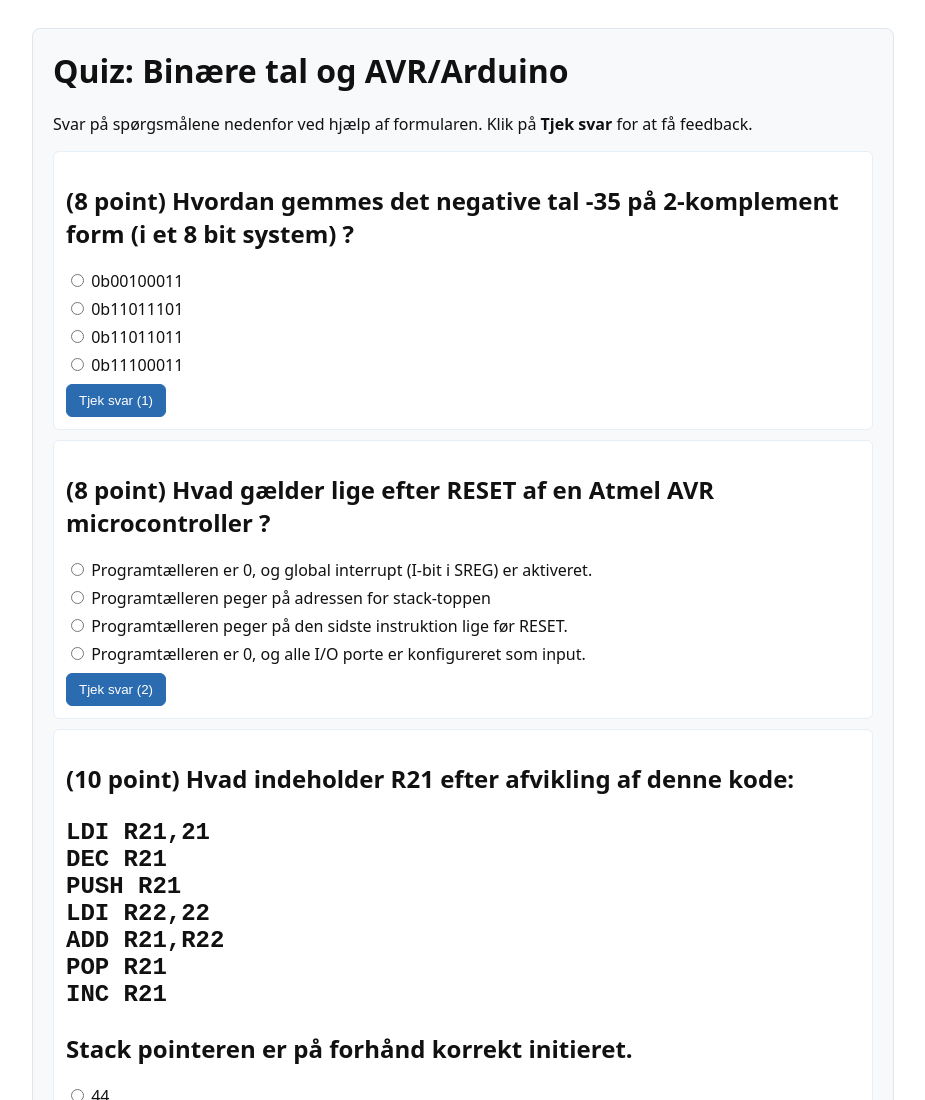
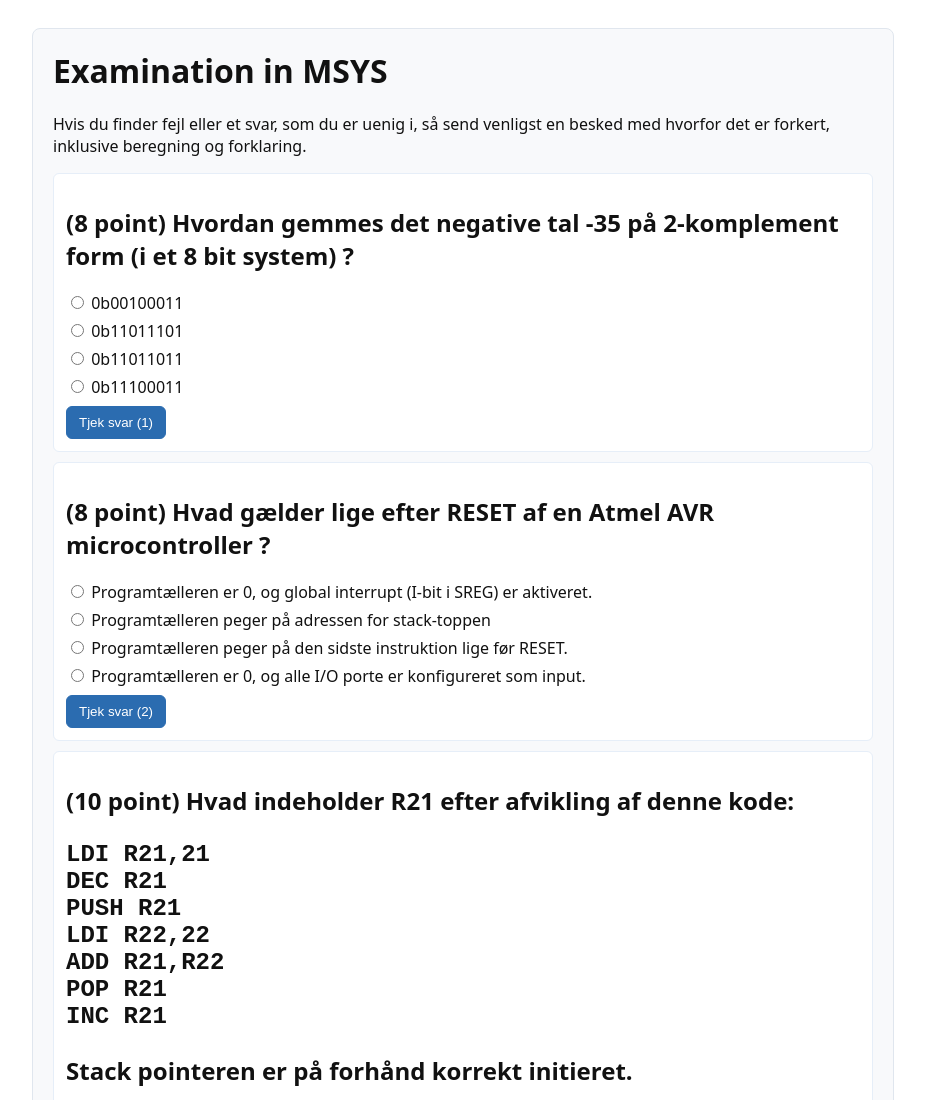
Before and after one commit to UNI-sites/MSYS, a plain HTML site: page index.html in a window 1280 px wide. Shown: the top 1100 px of the page, without its empty margins (177-1102 px from the left). Drawn offline with Linux system fonts and the light colour scheme.

Commit message:
Update quiz title and introduction for clarity and user feedback

```diff
--- a/index.html
+++ b/index.html
@@ -7,8 +7,8 @@
 </head>
 <body>
     <main class="container">
-        <h1>Quiz: Binære tal og AVR/Arduino</h1>
-        <p class="intro">Svar på spørgsmålene nedenfor ved hjælp af formularen. Klik på <strong>Tjek svar</strong> for at få feedback.</p>
+        <h1>Examination in MSYS</h1>
+        <p class="intro">Hvis du finder fejl eller et svar, som du er uenig i, så send venligst en besked med hvorfor det er forkert, inklusive beregning og forklaring.</p>
 
         <form id="quizForm" novalidate>
 
```
